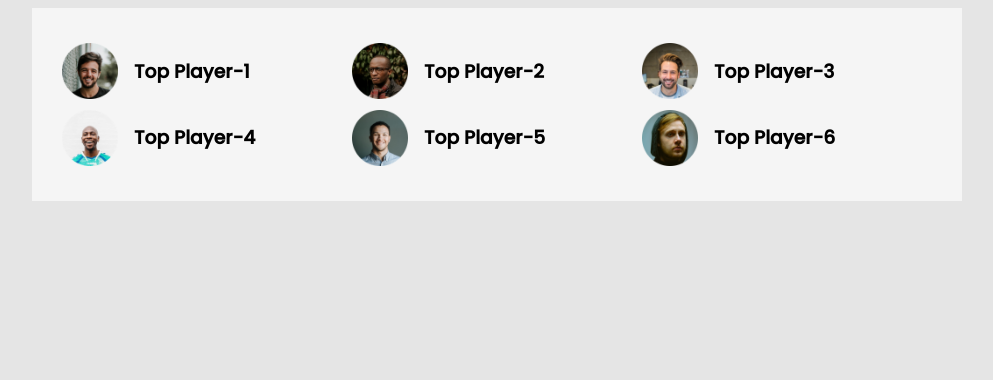
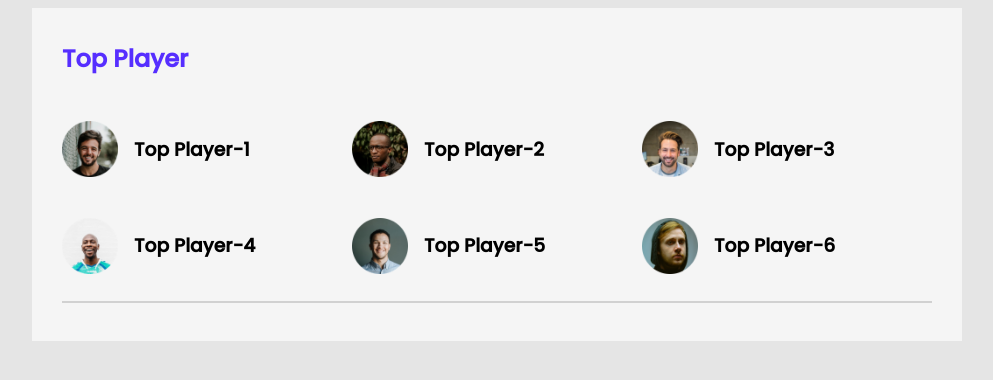
Before and after one commit to aro-arko/leader-board-css3, a plain HTML site: page index.html in a window 1280 px wide. Shown: the whole page, without its empty margins (143-1136 px from the left). Drawn offline with Linux system fonts and the light colour scheme.

Commit message:
top-player style

```diff
--- a/Styles/style.css
+++ b/Styles/style.css
@@ -14,10 +14,22 @@ main{
     width: 870px;
     padding: 30px;
 }
+hr{
+    border: 1px solid #D1D1D1;
+}
 /* top player style */
+.top-players{
+    margin-bottom: 22px;
+}
+.section-title{
+    color: #562EFF;
+    font-size: 24px;
+    margin: 3px 0 40px 0;
+}
 .players{
     display: grid;
     grid-template-columns: repeat(3, 1fr);
+    row-gap: 30px;
 }
 
 .player{
--- a/index.html
+++ b/index.html
@@ -18,6 +18,7 @@
         <!-- top players and top blogs -->
         <section class="container">
             <div class="top-players">
+                <h2 class="section-title">Top Player</h2>
                 <div class="players">
                     <div class="player">
                         <img src="images/players/player-1.png" alt="">
@@ -45,6 +46,7 @@
                     </div>
                 </div>
             </div>
+            <hr>
         </section>
     </main>
 </body>
```
